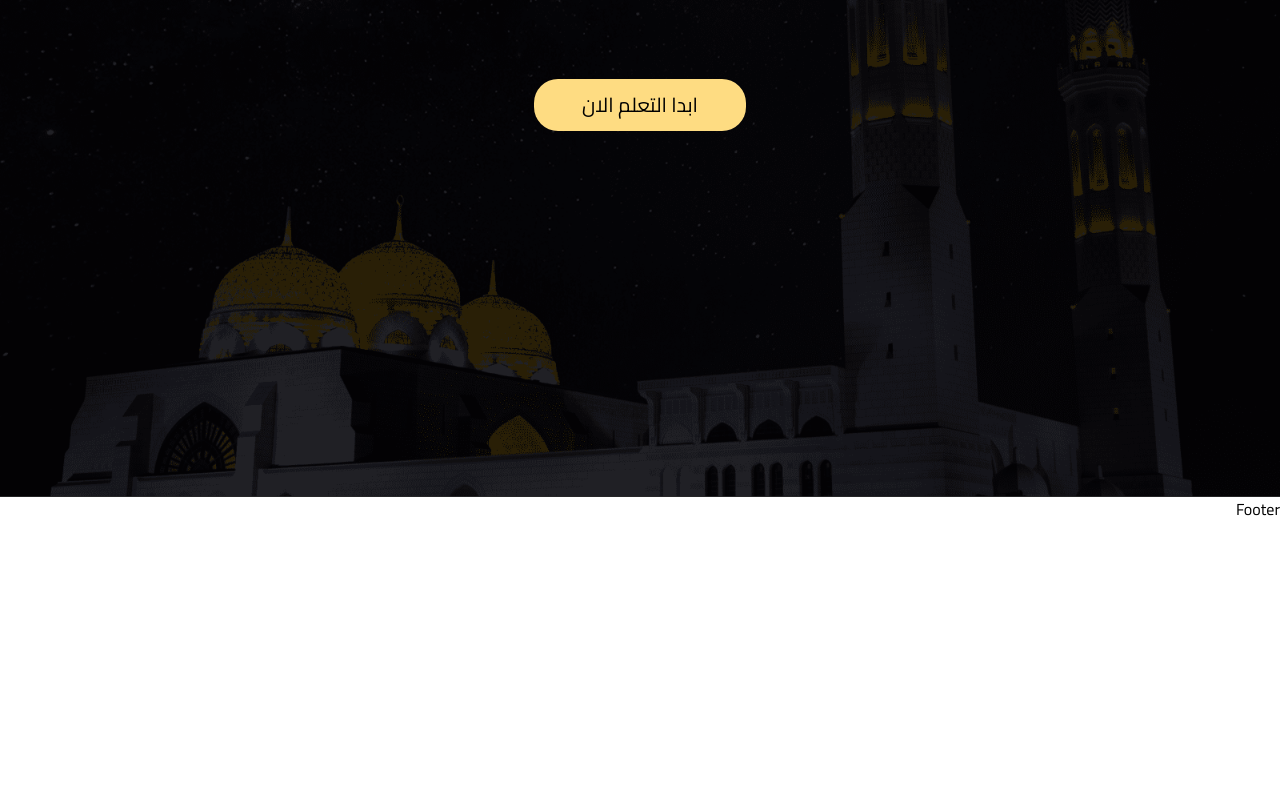
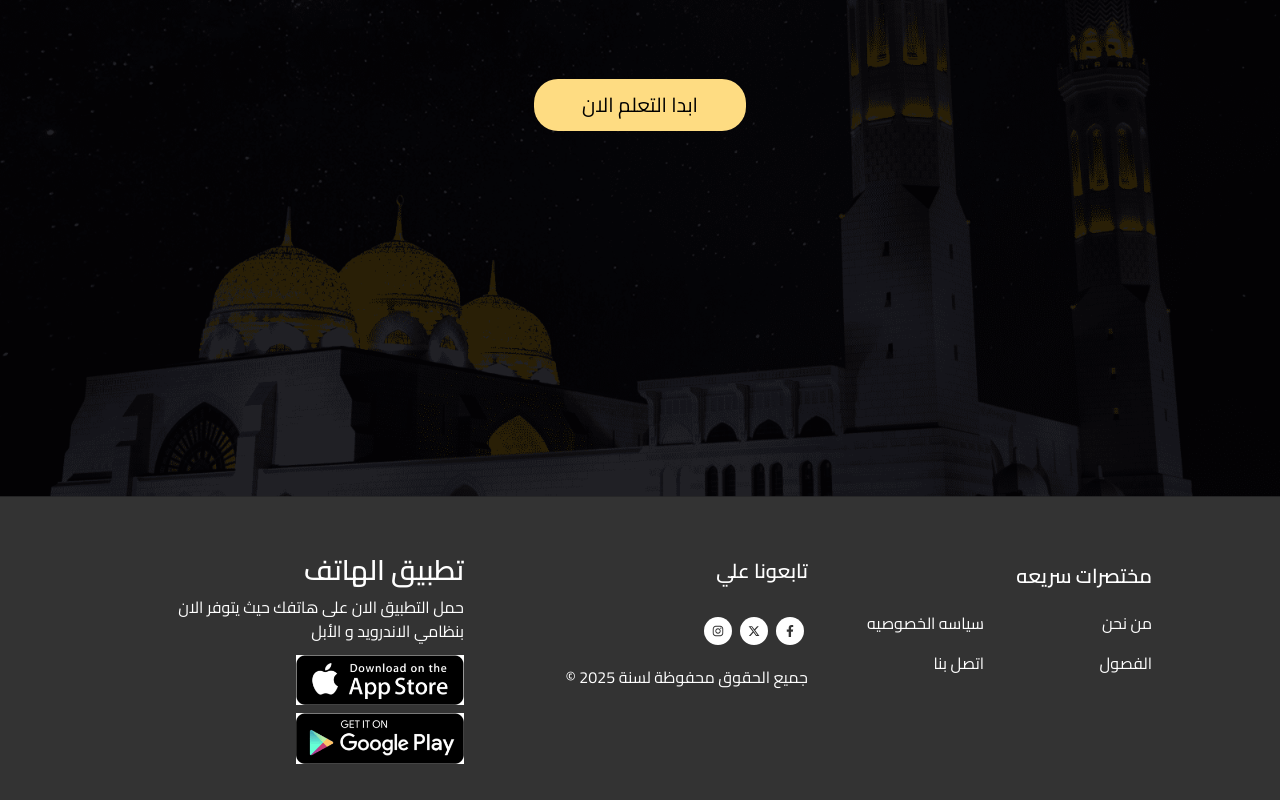
Before and after one commit to hendelshanshoury/Motoon-Frontend, a React (Vite) app: page / in a window 1280 px wide. Shown: the part 303-1103 px from the top of the page. Before the commit the page ends 827 px from the top, so only its background shows below. Built offline with nearby package versions, Linux system fonts and the light colour scheme.

Commit message:
Refactor Footer and SocialIcon components for improved layout and functionality

```diff
--- a/src/domains/shared/components/Footer.tsx
+++ b/src/domains/shared/components/Footer.tsx
@@ -1,68 +1,76 @@
 import React from "react";
+import SocialIcon from "./SocialIcon";
+import appstore from "../../../assets/images/download (2).png";
+import googleplay from "../../../assets/images/download (3).png";
+import { Link } from "react-router-dom";
 
 const Footer = () => {
   return (
     <>
-      {/* <footer className="py-10 text-center text-white bg-gray-800 md:text-right rtl">
-        <div className="container flex flex-col items-start justify-between gap-10 px-4 mx-auto md:flex-row">
-          <div className="space-y-4 md:w-1/3">
-            <h3 className="text-xl font-bold">تطبيق الهاتف</h3>
-            <p>
-              حمل التطبيق الآن على هاتفك حيث يتوفر الآن بنظامي الاندرويد و الآبل
-            </p>
-            <div className="flex justify-center gap-2 md:justify-start">
-              <img
-                src="/google-play-badge.png"
-                alt="Google Play"
-                className="w-32"
-              />
-              <img
-                src="/app-store-badge.png"
-                alt="App Store"
-                className="w-32"
-              />
+      <footer className="flex items-center justify-center px-24 pt-12 pb-6 bg-gray text-main md:text-right rtl">
+        <div className="container grid gap-2 mx-auto md:grid-cols-3 md:flex-row">
+          <div className="">
+            <h3 className="py-4 text-[20px] font-semibold">مختصرات سريعه </h3>
+            <div>
+              <div className="flex ">
+                <div className="flex flex-col w-1/2 gap-y-2">
+                  <p className="py-1">
+                    <Link to={""} className=" text-[16px] hover:text-secondary">
+                      من نحن{" "}
+                    </Link>
+                  </p>
+                  <p className="py-1">
+                    <Link
+                      to={""}
+                      className="py-3 text-[16px] hover:text-secondary"
+                    >
+                      الفصول{" "}
+                    </Link>
+                  </p>
+                </div>
+                <div className="flex flex-col w-1/2 gap-y-2">
+                  <p className="py-1">
+                    <Link
+                      to={""}
+                      className="py-3 text-[16px] hover:text-secondary"
+                    >
+                      سياسه الخصوصيه{" "}
+                    </Link>
+                  </p>
+
+                  <p className="py-1">
+                    <Link
+                      to={""}
+                      className="py-3 text-[16px] hover:text-secondary"
+                    >
+                      اتصل بنا
+                    </Link>
+                  </p>
+                </div>
+              </div>
             </div>
           </div>
 
-          <div className="space-y-4 md:w-1/3">
-            <h3 className="text-xl font-bold">تابعونا على</h3>
-            <div className="flex justify-center gap-4 text-2xl md:justify-start">
-              <FaInstagram className="cursor-pointer hover:text-pink-500" />
-              <FaXTwitter className="cursor-pointer hover:text-blue-400" />
-              <FaFacebookF className="cursor-pointer hover:text-blue-600" />
+          <div>
+            <h3 className="py-3 text-xl font-semibold"> تابعونا علي </h3>
+            <div className="py-1">
+              <SocialIcon />
             </div>
-            <p className="mt-4 text-sm">© 2025 جميع الحقوق محفوظة</p>
+            <p>جميع الحقوق محفوظة لسنة 2025 ©</p>
           </div>
 
-          <div className="space-y-4 md:w-1/3">
-            <h3 className="text-xl font-bold">مختصرات سريعه</h3>
-            <ul className="space-y-1">
-              <li>
-                <a href="#" className="hover:underline">
-                  من نحن
-                </a>
-              </li>
-              <li>
-                <a href="#" className="hover:underline">
-                  الفصول
-                </a>
-              </li>
-              <li>
-                <a href="#" className="hover:underline">
-                  سياسة الخصوصية
-                </a>
-              </li>
-              <li>
-                <a href="#" className="hover:underline">
-                  اتصل بنا
-                </a>
-              </li>
-            </ul>
+          <div>
+            <h3 className="py-1 text-[28px] font-semibold"> تطبيق الهاتف</h3>
+            <p className="text-[16px] ">
+              حمل التطبيق الان على هاتفك حيث يتوفر الان بنظامي الاندرويد و الأبل
+            </p>
+            <div className="py-2">
+              <img src={appstore} alt="appstore" className="w-[50%] py-1" />
+              <img src={googleplay} alt="googleplay" className="w-[50%] py-1" />
+            </div>
           </div>
         </div>
-      </footer> */}
-
-      <h1>Footer </h1>
+      </footer>
     </>
   );
 };
--- a/src/domains/shared/components/SocialIcon.tsx
+++ b/src/domains/shared/components/SocialIcon.tsx
@@ -4,9 +4,18 @@ import { FaX, FaXTwitter } from "react-icons/fa6";
 
 const SocialIcon = () => {
   const socialItems = [
-    { icon: <FaFacebookF />, href: "#" },
-    { icon: <FaXTwitter />, href: "#" },
-    { icon: <FaInstagram />, href: "#" },
+    {
+      icon: <FaFacebookF />,
+      href: "https://www.facebook.com/people/%D8%A3%D9%83%D8%A7%D8%AF%D9%8A%D9%85%D9%8A%D8%A9-%D9%85%D8%AA%D9%88%D9%86-%D8%A7%D9%84%D8%B4%D8%B1%D8%B9%D9%8A%D8%A9/100089732822352/",
+    },
+    {
+      icon: <FaXTwitter />,
+      href: "https://x.com/motoonacademy?t=0hZiifp9KK-9yUFLSf8Yqw&s=09",
+    },
+    {
+      icon: <FaInstagram />,
+      href: "https://www.instagram.com/motoonacademy/?igshid=MzRlODBiNWFlZA%3D%3D",
+    },
   ];
 
   return (
@@ -18,7 +27,7 @@ const SocialIcon = () => {
         >
           <a
             href={item.href}
-            className="flex items-center justify-center text-gray-700 rounded-full w-7 h-7 bg-main hover:bg-secondary "
+            className="flex items-center justify-center rounded-full text-gray w-7 h-7 bg-main hover:bg-secondary target='-blank'"
           >
             <span className="text-xs">{item.icon}</span>
           </a>
```
